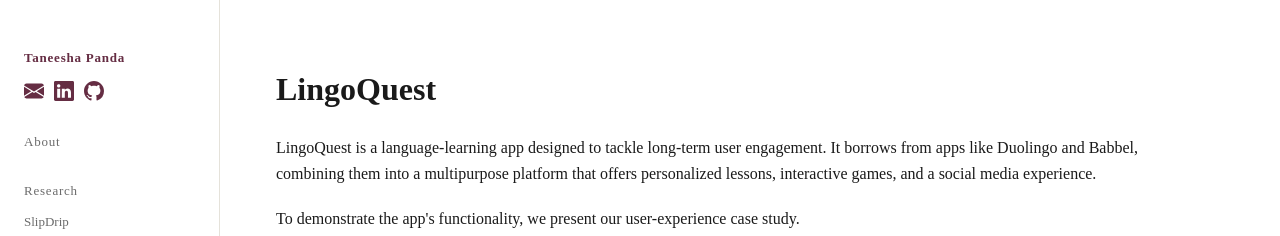
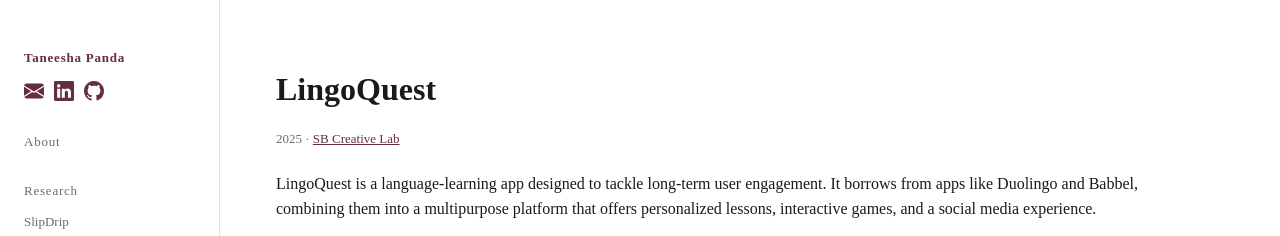
Before and after one commit to taneeshapanda21/portfolio, a plain HTML site: page lingoquest.html in a window 1280 px wide. Shown: the top 236 px of the page. Drawn offline with Linux system fonts and the light colour scheme.

Commit message:
edit ux cases

```diff
--- a/lingoquest.html
+++ b/lingoquest.html
@@ -52,6 +52,7 @@
   <main>
     <div class="project-header">
       <h1>LingoQuest</h1>
+      <span class="meta">2025 ·  <a href="https://www.instagram.com/sbcreativelab/">SB Creative Lab</a></span>
     </div>
 
     <div class="project-body">
```
Also changed, not shown: paperplane.html (+1 -0 lines).
